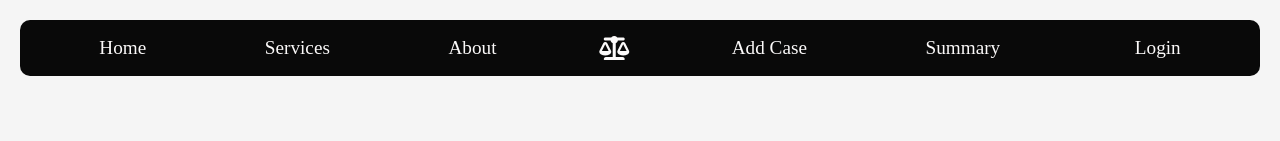
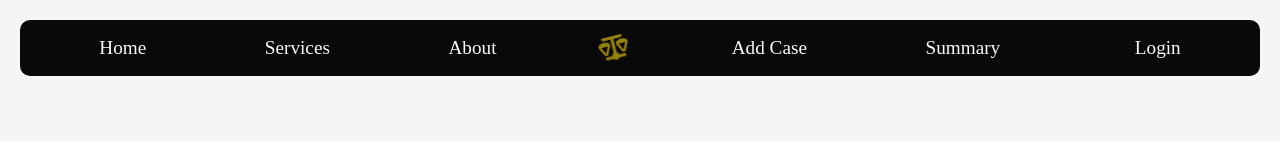
Before and after one commit to ThisaraAriyawansha/LawBridge, a React (Create React App) app: page /services in a window 1280 px wide. Shown: the top 141 px of the page. Built offline with nearby package versions, Linux system fonts and the light colour scheme.

Commit message:
Add navbar icon

```diff
--- a/src/components/Navbar.css
+++ b/src/components/Navbar.css
@@ -38,10 +38,25 @@
   align-items: center;
 }
 
+@keyframes rotate {
+  0% {
+    transform: rotate(0deg);
+  }
+  50% {
+    transform: rotate(180deg); /* Rotate halfway (1 circle) */
+  }
+  100% {
+    transform: rotate(360deg); /* Rotate full circle */
+  }
+}
+
 .navbar-icon {
-  color: #fbf9f9;
+  color: #95810e;
   font-size: 1.5rem;
+  animation: rotate 4s linear infinite;
 }
+
+
 
 .navbar-button {
   color: #fbf9f9;
@@ -61,7 +76,7 @@
 }
 
 .status {
-  color: #fbf9f9;
+  color: #fbfbf9;
   font-size: 1.2rem;
   margin-left: 1rem; /* Adjust margin as needed */
   font-size: 15px;
```
